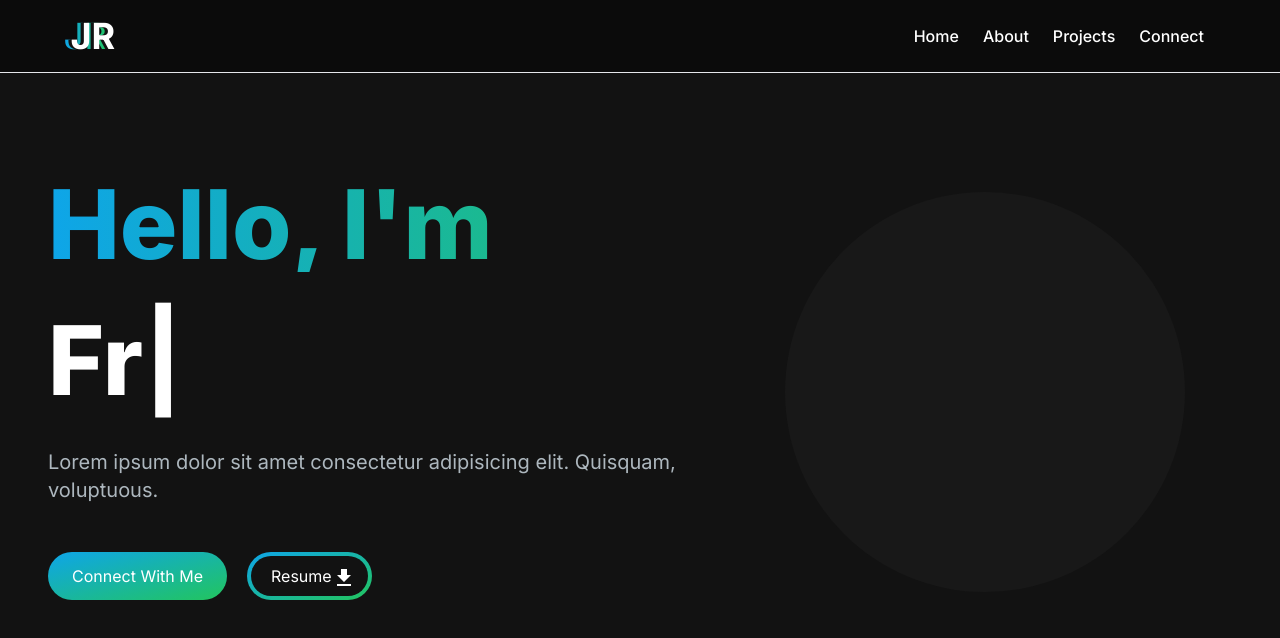
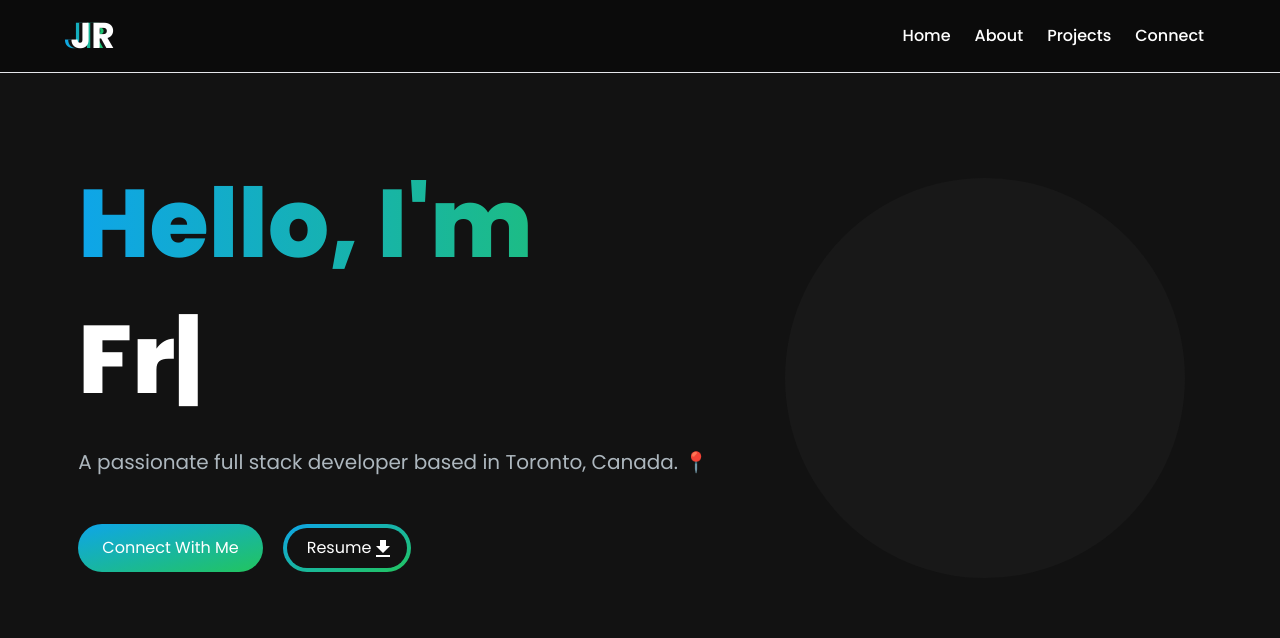
Before and after one commit to JoshRosenfeld10/portfolio, a Next.js app: page / in a window 1280 px wide. Shown: the top 638 px of the page. Built offline with nearby package versions, Linux system fonts and the light colour scheme.

Commit message:
change font

```diff
--- a/app/components/HeroSection.tsx
+++ b/app/components/HeroSection.tsx
@@ -23,11 +23,10 @@ function HeroSection() {
             />
           </h1>
           <p className="text-[#ADB7BE] text-base sm:text-lg lg:text-xl">
-            Lorem ipsum dolor sit amet consectetur adipisicing elit. Quisquam,
-            voluptuous.
+            A passionate full stack developer based in Toronto, Canada. 📍
           </p>
           <div id="btns" className=" ">
-            <button className="px-6 py-3 my-2 mr-5 w-full sm:w-fit rounded-full bg-gradient-to-br from-primary-500 to-secondary-500 text-white md:text-base text-sm hover:brightness-110 transition-all ease-linear duration-100">
+            <button className="px-6 py-3 my-2 mr-5 w-full sm:w-fit rounded-full bg-gradient-to-br from-primary-500 to-secondary-500 text-white md:text-base text-sm hover:brightness-[1.15] transition-all ease-linear duration-100">
               Connect With Me
             </button>
             <button className="px-1 py-1 w-full sm:w-fit rounded-full bg-gradient-to-br from-primary-500 to-secondary-500 text-white md:text-base text-sm">
--- a/app/globals.css
+++ b/app/globals.css
@@ -2,13 +2,8 @@
 @tailwind components;
 @tailwind utilities;
 
-:root {
-  --foreground-rgb: 0, 0, 0;
-  --background-start-rgb: 214, 219, 220;
-  --background-end-rgb: 0, 0, 255;
+html {
+  width: 100%;
+  height: 100%;
+  background-color: #121212;
 }
-
-body {
-  color: '#121212';
-
-}
--- a/app/layout.tsx
+++ b/app/layout.tsx
@@ -1,8 +1,13 @@
 import type { Metadata } from "next";
-import { Inter } from "next/font/google";
+import { Poppins } from "next/font/google";
 import "./globals.css";
 
-const inter = Inter({ subsets: ["latin"] });
+const poppins = Poppins({
+  subsets: ["latin"],
+  display: "swap",
+  variable: "--font-poppins",
+  weight: ["100", "200", "300", "400", "500", "600", "700", "800", "900"],
+});
 
 export const metadata: Metadata = {
   title: "Josh Rosenfeld Portfolio",
@@ -16,7 +21,7 @@ export default function RootLayout({
 }) {
   return (
     <html lang="en">
-      <body className={inter.className}>{children}</body>
+      <body className={poppins.className}>{children}</body>
     </html>
   );
 }
```
